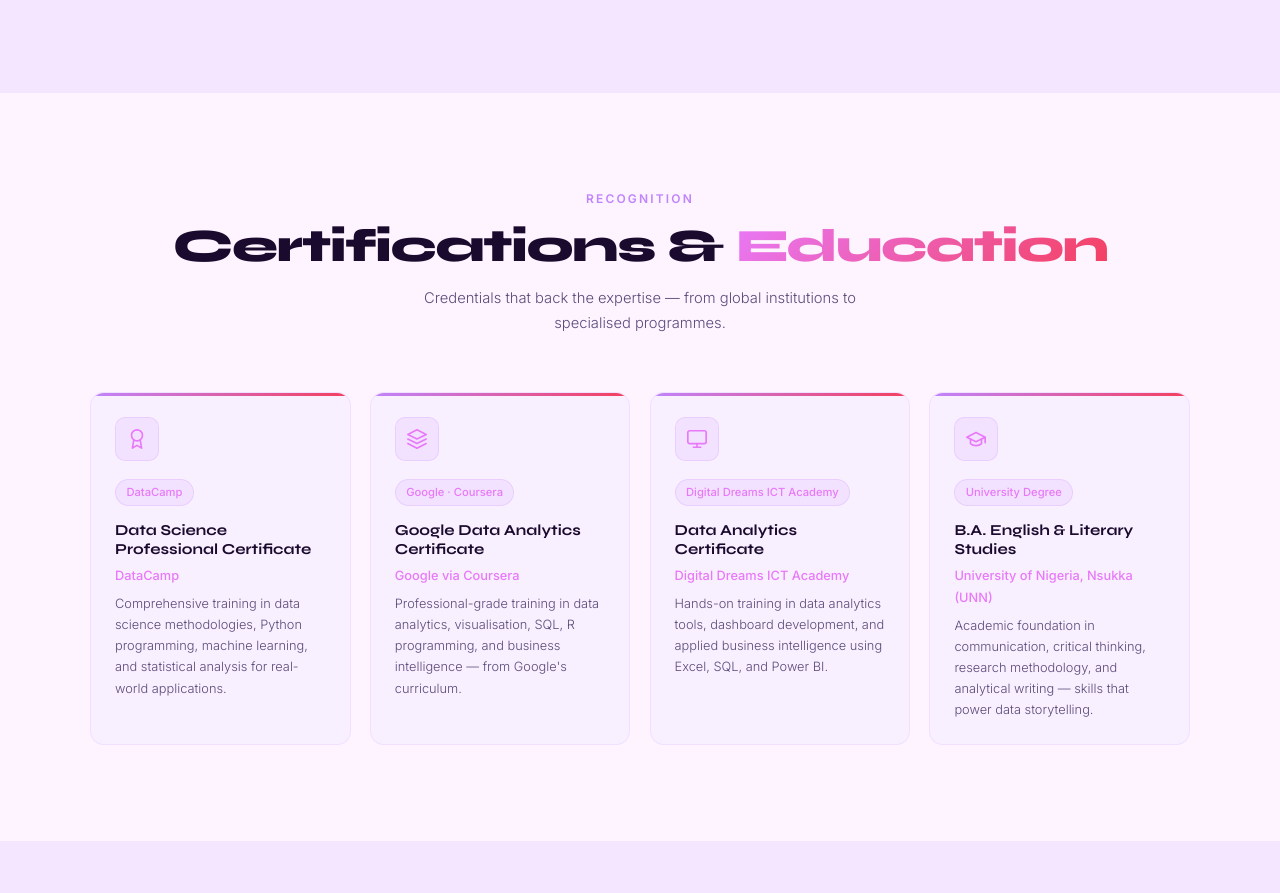
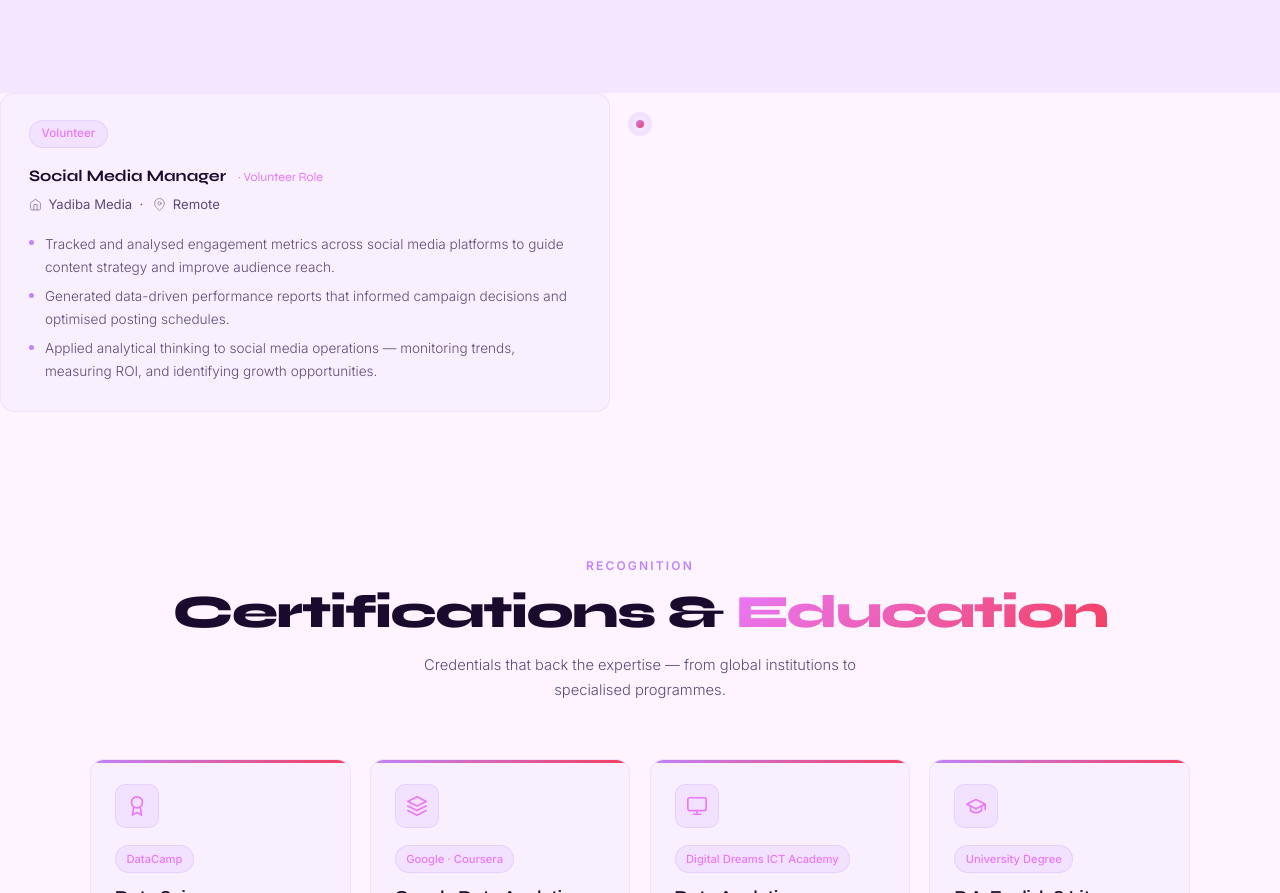
Before and after one commit to Omaa-analyst/mmesoma-portfolio, a website built with Vite: page index.html in a window 1280 px wide. Shown: the part 5568-6461 px from the top of the page. Built offline with nearby package versions, Linux system fonts and the light colour scheme.

Commit message:
Add Yadiba Media volunteer role to experience timeline

```diff
--- a/index.html
+++ b/index.html
@@ -519,6 +519,26 @@
   </div>
 </section>
 
+<!-- Job 3: Yadiba Media (LEFT) -->
+    <div class="tl-item reveal">
+      <div class="tl-card left">
+        <span class="tl-date">Volunteer</span>
+        <div class="tl-role">Social Media Manager <span style="font-size:.78rem;color:var(--purple-l);font-weight:500;margin-left:.5rem;">· Volunteer Role</span></div>
+        <div class="tl-co">
+          <svg viewBox="0 0 24 24" fill="none" stroke="currentColor" stroke-width="1.8" stroke-linecap="round" stroke-linejoin="round"><path d="M3 9l9-7 9 7v11a2 2 0 01-2 2H5a2 2 0 01-2-2z"/><polyline points="9 22 9 12 15 12 15 22"/></svg>
+          Yadiba Media &nbsp;·&nbsp;
+          <svg viewBox="0 0 24 24" fill="none" stroke="currentColor" stroke-width="1.8" stroke-linecap="round" stroke-linejoin="round"><path d="M21 10c0 7-9 13-9 13s-9-6-9-13a9 9 0 0118 0z"/><circle cx="12" cy="10" r="3"/></svg>
+          Remote
+        </div>
+        <ul class="tl-list">
+          <li>Tracked and analysed engagement metrics across social media platforms to guide content strategy and improve audience reach.</li>
+          <li>Generated data-driven performance reports that informed campaign decisions and optimised posting schedules.</li>
+          <li>Applied analytical thinking to social media operations — monitoring trends, measuring ROI, and identifying growth opportunities.</li>
+        </ul>
+      </div>
+      <div></div>
+      <div class="tl-dot"></div>
+    </div>
 
 <!-- ═══════════════════════════════════════
      CERTIFICATIONS
```
